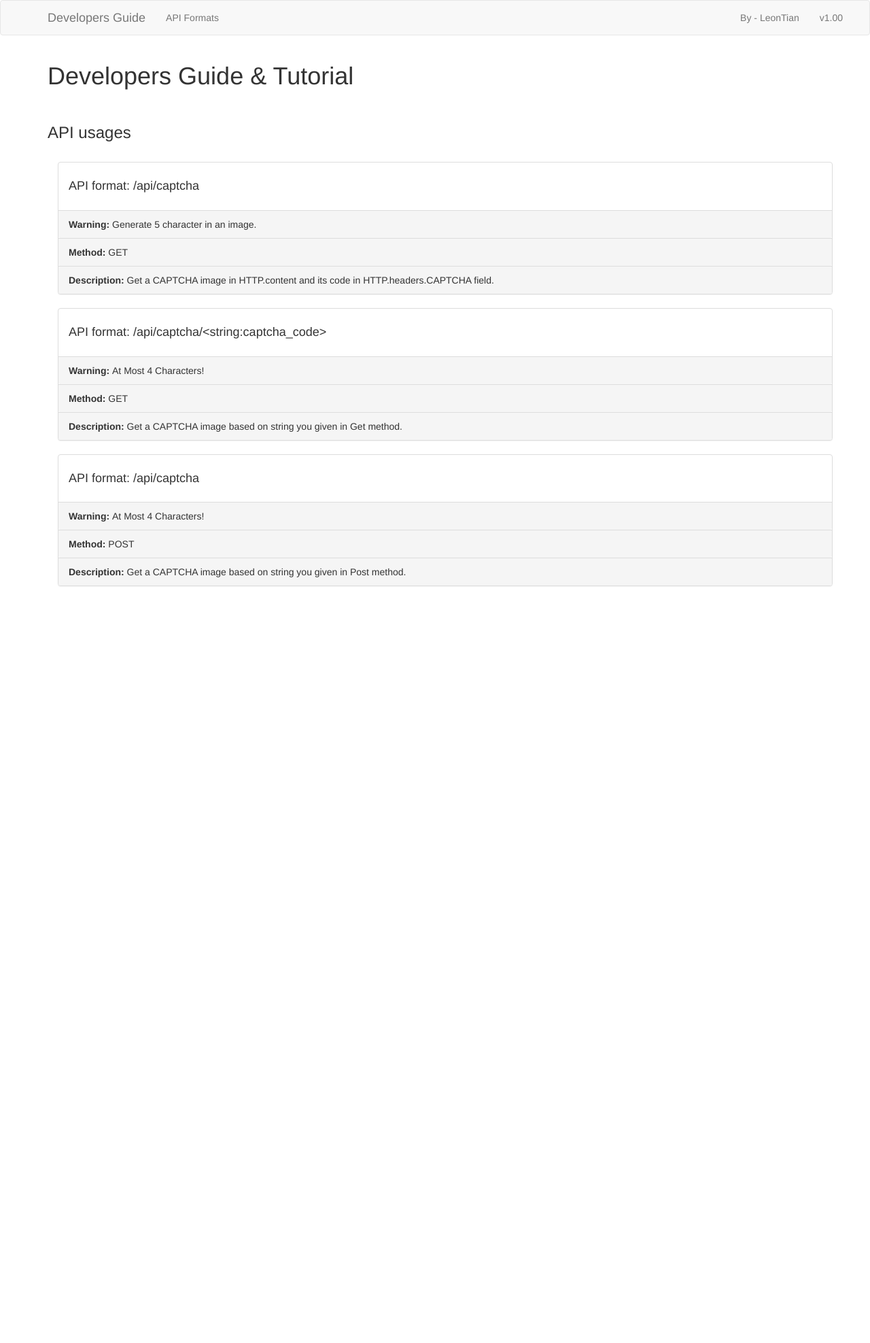
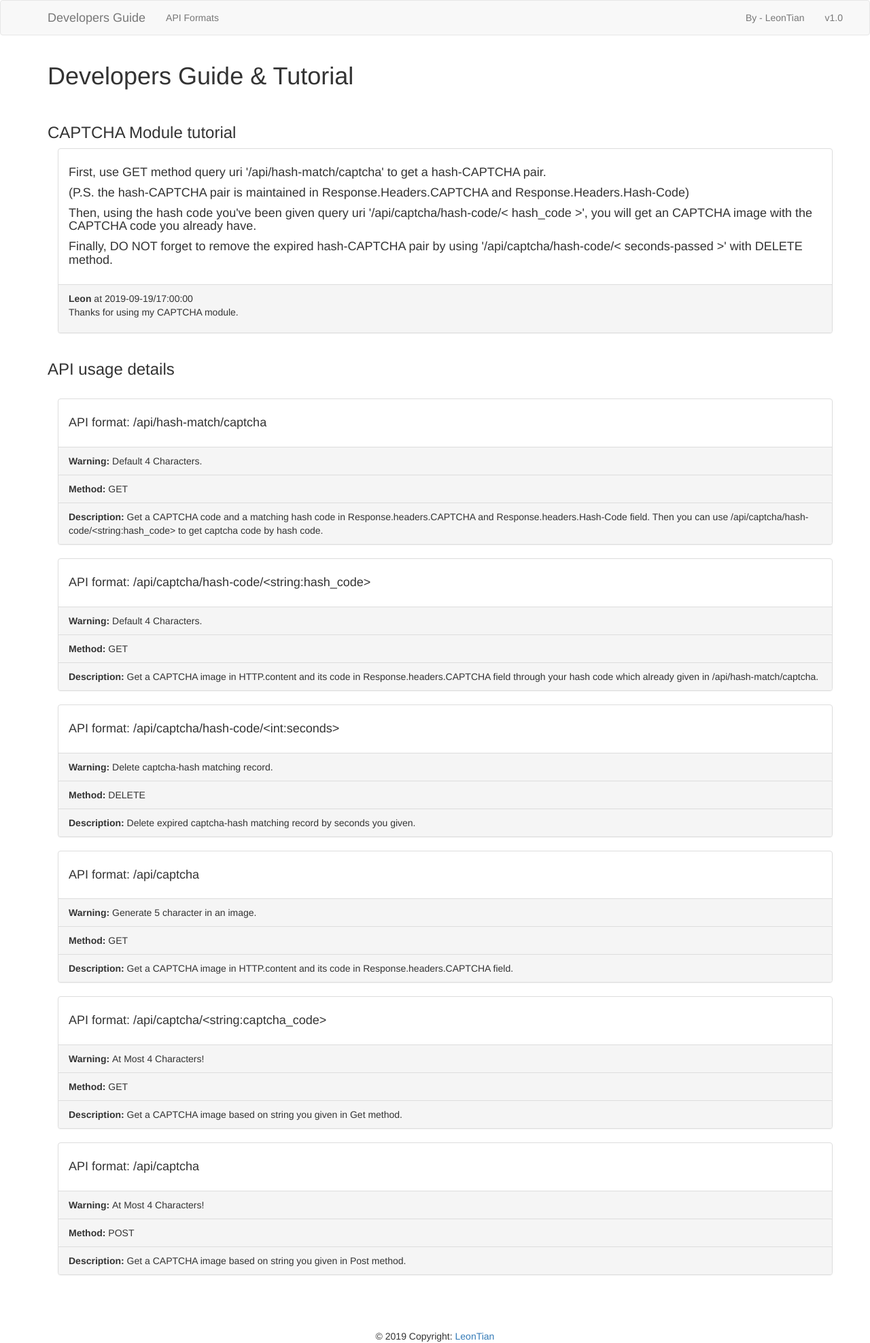
Before and after one commit to datascicamp/CaptchaPart, a Flask app: page / in a window 1280 px wide. Shown: the whole page at 68% size. Before the commit the page ends 862 px from the top, so only its background shows below. Run offline with Flask 2, Linux system fonts and the light colour scheme; some libraries are stand-ins or nearby versions.

Commit message:
Add tutorial.

```diff
--- a/app/routes.py
+++ b/app/routes.py
@@ -6,9 +6,21 @@ from flask import render_template
 @app.route('/usage')
 def usage():
     usages = [
+        {'api_format': '/api/hash-match/captcha', 'method': 'GET',
+         'Warning': 'Default 4 Characters.',
+         'description': 'Get a CAPTCHA code and a matching hash code in Response.headers.CAPTCHA'
+                        ' and Response.headers.Hash-Code field. Then you can use'
+                        ' /api/captcha/hash-code/<string:hash_code> to get captcha code by hash code.'},
+        {'api_format': '/api/captcha/hash-code/<string:hash_code>', 'method': 'GET',
+         'Warning': 'Default 4 Characters.',
+         'description': 'Get a CAPTCHA image in HTTP.content and its code in Response.headers.CAPTCHA field'
+                        ' through your hash code which already given in /api/hash-match/captcha.'},
+        {'api_format': '/api/captcha/hash-code/<int:seconds>', 'method': 'DELETE',
+         'Warning': 'Delete captcha-hash matching record.',
+         'description': 'Delete expired captcha-hash matching record by seconds you given.'},
         {'api_format': '/api/captcha', 'method': 'GET',
          'Warning': 'Generate 5 character in an image.',
-         'description': 'Get a CAPTCHA image in HTTP.content and its code in HTTP.headers.CAPTCHA field.'},
+         'description': 'Get a CAPTCHA image in HTTP.content and its code in Response.headers.CAPTCHA field.'},
         {'api_format': '/api/captcha/<string:captcha_code>', 'method': 'GET',
          'Warning': 'At Most 4 Characters!',
          'description': 'Get a CAPTCHA image based on string you given in Get method.'},
--- a/app/templates/base.html
+++ b/app/templates/base.html
@@ -26,7 +26,7 @@
                     </ul>
                     <ul class="nav navbar-nav navbar-right">
                         <li><a href="https://github.com/XinyaoTian">By - LeonTian </a></li>
-                        <li><a>v1.00</a></li>
+                        <li><a>v1.0</a></li>
                     </ul>
                 </div>
             </div>
@@ -47,4 +47,20 @@
             {# So, others templates should write about this part #}
             {% block app_content %}{% endblock %}
         </div>
+        {%- block footer %}
+            <br>
+            <br>
+            <br>
+            <!-- Footer -->
+            <footer class="page-footer font-small indigo">
+
+              <!-- Copyright -->
+              <div class="footer-copyright text-center py-3">© 2019 Copyright:
+                <a href="https://github.com/XinyaoTian">LeonTian</a>
+              </div>
+              <!-- Copyright -->
+
+            </footer>
+            <!-- Footer -->
+        {%- endblock footer %}
     {% endblock %}
--- a/app/templates/frontPage.html
+++ b/app/templates/frontPage.html
@@ -8,7 +8,25 @@
 
         <h1>Developers Guide & Tutorial</h1>
         <br>
-        <h3>API usages</h3>
+        <h3>CAPTCHA Module tutorial</h3>
+        <div class="container">
+            <div class="panel panel-default">
+                <div class="panel-body">
+                    <h4>First, use GET method query uri '/api/hash-match/captcha' to get a hash-CAPTCHA pair.</h4>
+                    <h4>(P.S. the hash-CAPTCHA pair is maintained in Response.Headers.CAPTCHA and Response.Headers.Hash-Code)</h4>
+                    <h4>Then, using the hash code you've been given query uri '/api/captcha/hash-code/< hash_code >', you
+                     will get an CAPTCHA image with the CAPTCHA code you already have.</h4>
+                    <h4>Finally, DO NOT forget to remove the expired hash-CAPTCHA pair by using '/api/captcha/hash-code/< seconds-passed >'
+                     with DELETE method.</h4>
+                </div>
+                <div class="panel-footer">
+                    <b>Leon</b> at 2019-09-19/17:00:00
+                    <p>Thanks for using my CAPTCHA module.</p>
+                </div>
+            </div>
+        </div>
+
+        <h3>API usage details</h3>
         <br>
 
         <!-- 已发表的言论 -->
```
